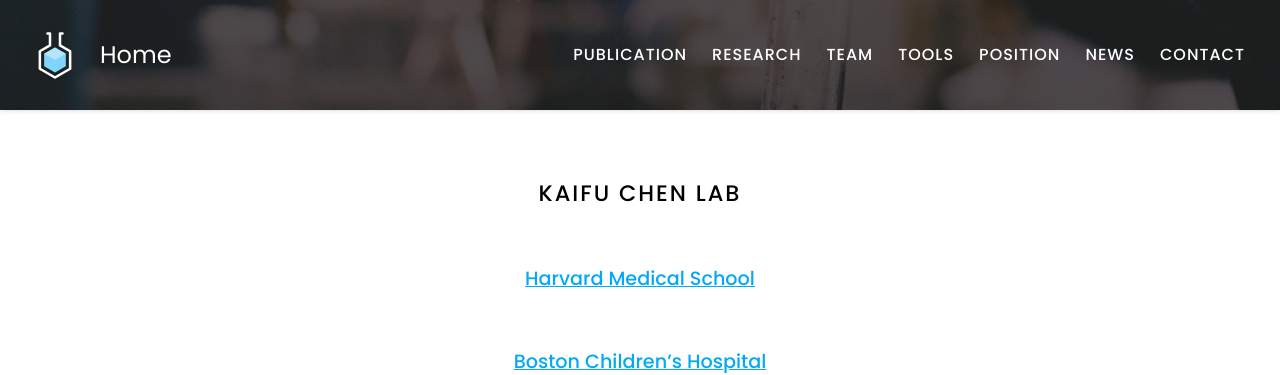
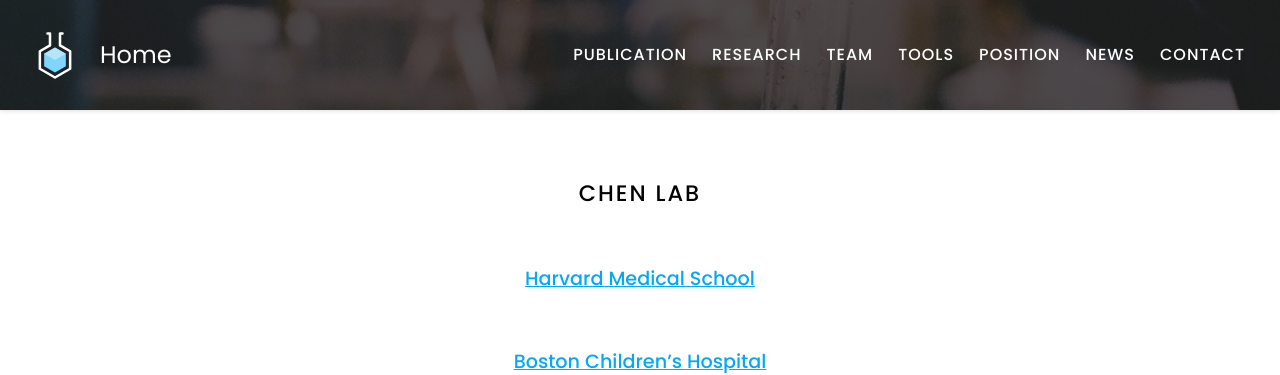
Before and after one commit to kaifuchenlab/kaifuchenlab.github.io, a Jekyll site: the page built from index.md, in a window 1280 px wide. Shown: the top 375 px of the page. Built offline with Jekyll 4.4.1, drawn with Linux system fonts in a browser that asks for light colours.

Commit message:
Update index.md

```diff
--- a/index.md
+++ b/index.md
@@ -1,7 +1,7 @@
 ---
 title: Home
 ---
-# Kaifu Chen Lab
+# Chen Lab
 ### [Harvard Medical School](https://hms.harvard.edu)
 ### [Boston Children's Hospital](http://www.childrenshospital.org)
 
```
